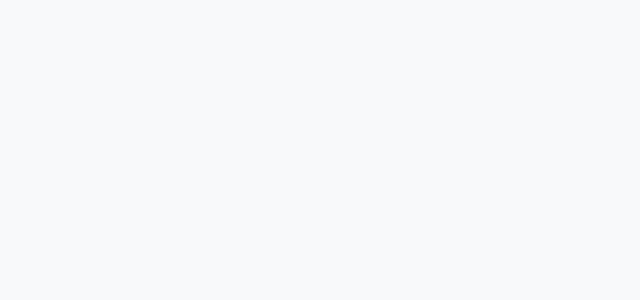
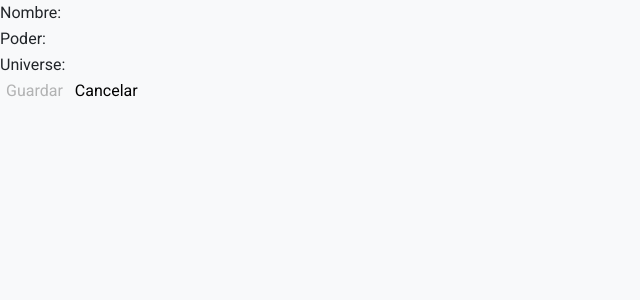
Before and after one commit to alienf320/superhero, an Angular app: page /add in a window 1280 px wide. Before the commit this address led to /. Shown: the top 300 px of the page, without its empty margins (0-640 px from the left). Built offline with nearby package versions, Linux system fonts and the light colour scheme.

Commit message:
Added: HeroForm component

```diff
--- a/src/app/app.routes.ts
+++ b/src/app/app.routes.ts
@@ -1,6 +1,8 @@
 import { Routes } from '@angular/router';
 import { HeroListComponent } from './components/layout/hero-list/hero-list.component';
+import { HeroFormComponent } from './components/layout/hero-form/hero-form.component';
 
 export const routes: Routes = [
-  {path: '', component: HeroListComponent}
+  {path: '', component: HeroListComponent},
+  {path: 'add', component: HeroFormComponent}
 ];
--- /dev/null
+++ b/src/app/components/layout/hero-form/hero-form.component.html
@@ -0,0 +1,25 @@
+<form [formGroup]="heroForm" (ngSubmit)="onSubmit()" class="hero-form">
+  <div class="form-group">
+    <label>Nombre:</label>
+    <input type="text" formControlName="name" uppercase>
+    @let nameError = getErrorMessage('name');
+    @if (nameError) {
+      <span class="error">{{ nameError }}</span>
+    }
+  </div>
+
+  <div class="form-group">
+    <label>Poder:</label>
+    <input type="text" formControlName="power">
+  </div>
+
+  <div class="form-group">
+    <label>Universe:</label>
+    <input type="text" formControlName="universe">
+  </div>
+
+  <div class="actions">
+    <button type="submit" [disabled]="heroForm.invalid">Guardar</button>
+    <button (click)="cancel()">Cancelar</button>
+  </div>
+</form>
--- /dev/null
+++ b/src/app/components/layout/hero-form/hero-form.component.ts
@@ -0,0 +1,68 @@
+import { Component, computed, inject, input } from '@angular/core';
+import {
+  FormBuilder,
+  FormsModule,
+  ReactiveFormsModule,
+  Validators,
+} from '@angular/forms';
+import { HeroService } from '../../../core/services/hero.service';
+import { Router } from '@angular/router';
+
+@Component({
+  selector: 'app-hero-form',
+  imports: [FormsModule, ReactiveFormsModule],
+  templateUrl: './hero-form.component.html',
+  styleUrl: './hero-form.component.scss',
+})
+export class HeroFormComponent {
+  fb = inject(FormBuilder);
+  heroService = inject(HeroService);
+  router = inject(Router);
+  //route
+
+  heroId = input<number | null>(null);
+  hero = computed(() => this.heroService.getHeroById(this.heroId() ?? 0));
+
+  heroForm = this.fb.group({
+    id: [null],
+    name: ['', [Validators.required, Validators.minLength(2)]],
+    power: [''],
+    universe: [''],
+  });
+
+  ngOnInit(): void {
+    const hero = this.hero();
+    if (hero) {
+      this.heroForm.patchValue({
+        name: hero.name,
+        power: hero.power,
+        universe: hero.universe,
+      });
+    }
+  }
+
+  onSubmit() {
+    const hero = this.heroForm.value as any;
+    if (hero.id) {
+      this.heroService.updateHero(hero);
+    } else {
+      this.heroService.addHero(hero);
+    }
+
+    this.router.navigate(['/']);
+  }
+
+  cancel() {
+    this.router.navigate(['/']);
+  }
+
+  getErrorMessage(controlName: string): string | null {
+    const control = this.heroForm.get(controlName);
+    if (!control || !control.touched) return null;
+
+    if (control.hasError('required')) return 'Este campo es obligatorio';
+    if (control.hasError('minlength')) return 'El texto es demasiado corto';
+
+    return null;
+  }
+}
--- a/src/app/components/ui/table/table.component.html
+++ b/src/app/components/ui/table/table.component.html
@@ -10,8 +10,8 @@
       <tr>
         <td>{{ hero.name }}</td>
         <td class="fit-column">
-          <button (click)="edit.emit(hero.id)"><fa-icon [icon]="faPenToSquare"></fa-icon></button>
-          <button (click)="delete.emit(hero.id)"><fa-icon [icon]="faTrash"></fa-icon></button>
+          <button (click)="edit.emit(hero.id)" title="Editar"><fa-icon [icon]="faPenToSquare"></fa-icon></button>
+          <button (click)="delete.emit(hero.id)" title="Eliminar"><fa-icon [icon]="faTrash"></fa-icon></button>
         </td>
       </tr>
     }
--- a/src/app/core/services/hero.service.ts
+++ b/src/app/core/services/hero.service.ts
@@ -23,7 +23,7 @@ export class HeroService {
   }
 
   getHeroById(id: number) {
-    return computed(() => this.heroes().find(h => h.id === id));
+    return this.heroes().find(h => h.id === id);
   }
 
   addHero(hero: Hero) {
```
Also changed, not shown: src/app/components/layout/hero-form/hero-form.component.scss (added), 1 other file (tests, documents, lock files or other folders).
